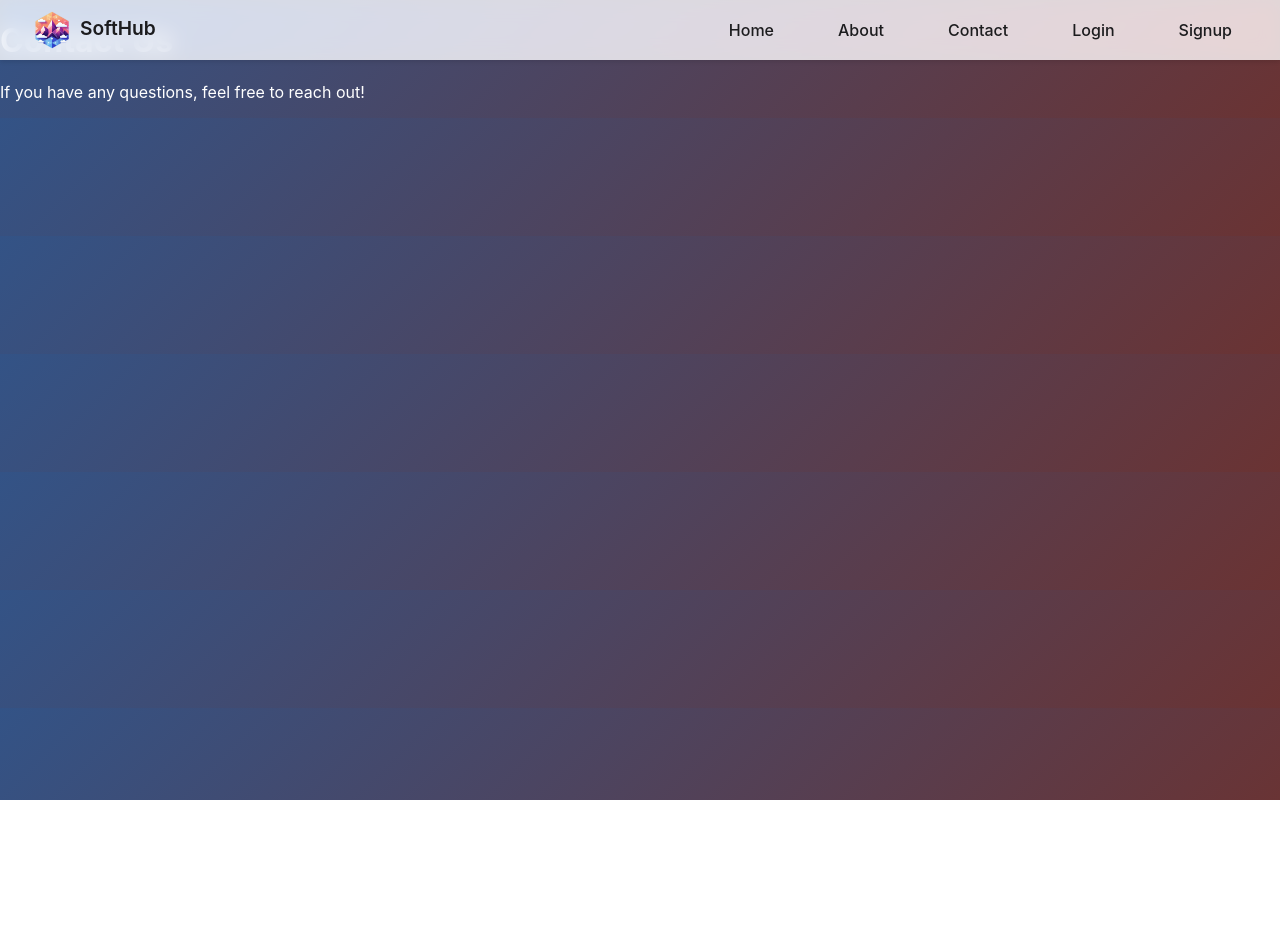
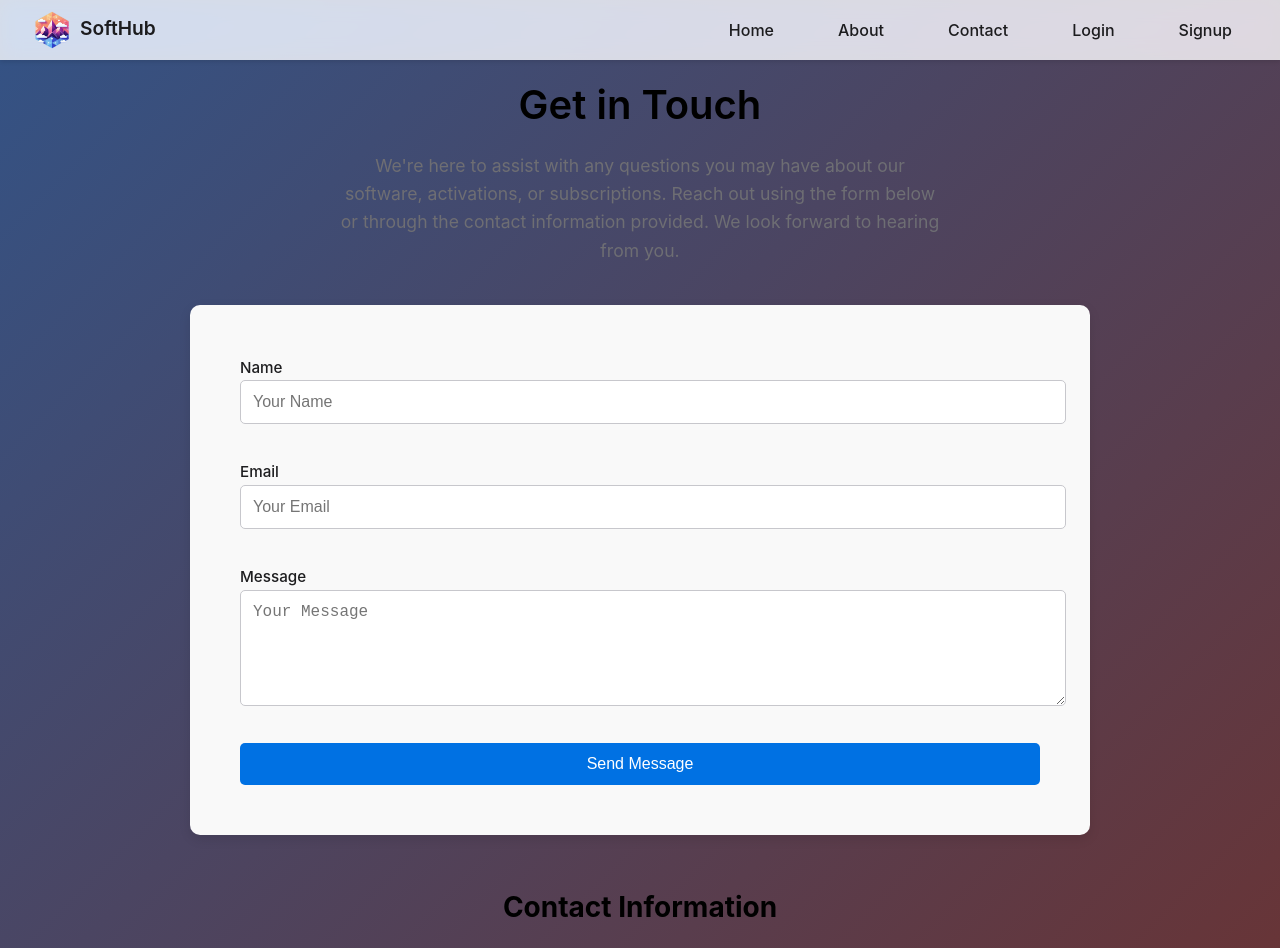
Before and after one commit to BalajiRavindaran/SoftHub, a React (Create React App) app: page /contact in a window 1280 px wide. Shown: the top 948 px of the page. Before the commit the page ends 800 px from the top, so only its background shows below. Built offline with nearby package versions, Linux system fonts and the light colour scheme; what amazon-cognito-identity-js would draw is missing.

Commit message:
Added About + Contact Page

```diff
--- /dev/null
+++ b/src/pages/About.css
@@ -0,0 +1,87 @@
+/* General Styling */
+.about-container {
+    padding: 40px;
+    max-width: 1000px;
+    margin: 0 auto;
+    font-family: 'San Francisco', -apple-system, BlinkMacSystemFont, 'Segoe UI', Roboto, 'Helvetica Neue', Arial, sans-serif;
+    color: #1d1d1f;
+    line-height: 1.6;
+  }
+
+  /* Header Styling */
+  .about-header {
+    text-align: center;
+    margin-bottom: 40px;
+  }
+
+  .about-header h1 {
+    font-size: 2.5rem;
+    font-weight: 600;
+    color: #000;
+    margin-bottom: 15px;
+  }
+
+  .about-header p {
+    font-size: 1.1rem;
+    color: #6e6e73;
+    max-width: 700px;
+    margin: 0 auto;
+  }
+
+  /* Section Styling */
+  .about-section {
+    display: flex;
+    flex-wrap: wrap;
+    gap: 20px;
+    margin-bottom: 40px;
+  }
+
+  .about-content {
+    flex: 1;
+    min-width: 300px;
+    padding: 20px;
+    background-color: #f9f9f9;
+    border-radius: 10px;
+    box-shadow: 0 4px 12px rgba(0, 0, 0, 0.1);
+    transition: box-shadow 0.3s ease-in-out;
+  }
+
+  .about-content:hover {
+    box-shadow: 0 6px 16px rgba(0, 0, 0, 0.15);
+  }
+
+  .about-content h2 {
+    font-size: 1.75rem;
+    margin-bottom: 10px;
+  }
+
+  .about-content p {
+    color: #1d1d1f;
+  }
+
+  .about-content ul {
+    margin: 10px 0 0 20px;
+    padding: 0;
+  }
+
+  .about-content li {
+    margin-bottom: 5px;
+  }
+
+  /* Team Section */
+  .about-team {
+    text-align: center;
+    padding: 20px;
+  }
+
+  .about-team h2 {
+    font-size: 2rem;
+    margin-bottom: 15px;
+  }
+
+  .about-team p {
+    max-width: 700px;
+    margin: 0 auto;
+    font-size: 1.1rem;
+    color: #6e6e73;
+  }
--- a/src/pages/About.js
+++ b/src/pages/About.js
@@ -1,10 +1,40 @@
 import React from 'react';
+import './About.css'; // Updated CSS file
 
 const About = () => {
   return (
-    <div>
-      <h1>About Software Hub</h1>
-      <p>Learn more about our mission to deliver the best software to you.</p>
+    <div className="about-container">
+      <section className="about-header">
+        <h1>About Us</h1>
+        <p>
+          At [Your Company Name], we are dedicated to providing seamless software solutions, activations, and subscriptions all in one place. Our mission is to empower individuals and businesses to access the best software tools with unparalleled convenience.
+        </p>
+      </section>
+
+      <section className="about-section">
+        <div className="about-content">
+          <h2>Our Vision</h2>
+          <p>
+            We envision a world where accessing software is effortless, transparent, and adaptable to the needs of every customer. Our focus on innovation ensures we are always evolving to provide best-in-class solutions.
+          </p>
+        </div>
+        <div className="about-content">
+          <h2>Our Values</h2>
+          <ul>
+            <li><strong>Customer-Centric:</strong> We prioritize customer satisfaction above all.</li>
+            <li><strong>Innovation:</strong> We constantly seek ways to improve and adapt.</li>
+            <li><strong>Integrity:</strong> We believe in ethical practices and transparency.</li>
+          </ul>
+        </div>
+      </section>
+
+      <section className="about-team">
+        <h2>Meet Our Team</h2>
+        <p>
+          Our team comprises industry experts, dedicated to creating a user-friendly experience and providing exceptional support every step of the way.
+        </p>
+        {/* Optional - Insert team cards here if applicable */}
+      </section>
     </div>
   );
 };
--- /dev/null
+++ b/src/pages/Contact.css
@@ -0,0 +1,111 @@
+/* General Styling */
+.contact-container {
+    padding: 40px;
+    max-width: 900px;
+    margin: 0 auto;
+    font-family: 'San Francisco', -apple-system, BlinkMacSystemFont, 'Segoe UI', Roboto, 'Helvetica Neue', Arial, sans-serif;
+    color: #1d1d1f;
+    line-height: 1.6;
+  }
+
+  .contact-header {
+    text-align: center;
+    margin-bottom: 40px;
+  }
+
+  .contact-header h1 {
+    font-size: 2.5rem;
+    margin-bottom: 15px;
+    color: #000;
+    font-weight: 600;
+  }
+
+  .contact-header p {
+    color: #6e6e73;
+    font-size: 1.1rem;
+    max-width: 600px;
+    margin: 0 auto;
+  }
+
+  /* Form Styling */
+  .contact-form form {
+    display: flex;
+    flex-direction: column;
+    background-color: #f9f9f9;
+    padding: 50px;
+    border-radius: 10px;
+    box-shadow: 0 4px 12px rgba(0, 0, 0, 0.1);
+    transition: box-shadow 0.3s ease-in-out;
+  }
+
+  .contact-form form:hover {
+    box-shadow: 0 6px 16px rgba(0, 0, 0, 0.15);
+  }
+
+  .form-group {
+    margin-bottom: 20px;
+  }
+
+  .form-group label {
+    margin-bottom: 8px;
+    font-weight: 500;
+    font-size: 0.95rem;
+  }
+
+  .form-group input,
+  .form-group textarea {
+    width: 100%;
+    padding: 12px;
+    border: 1px solid #c7c7cc;
+    border-radius: 5px;
+    font-size: 1rem;
+    transition: border-color 0.2s;
+  }
+
+  .form-group input:focus,
+  .form-group textarea:focus {
+    border-color: #0071e3;
+    outline: none;
+  }
+
+  .contact-btn {
+    background-color: #0071e3;
+    color: #fff;
+    padding: 12px 20px;
+    border: none;
+    border-radius: 5px;
+    cursor: pointer;
+    font-size: 1rem;
+    transition: background-color 0.3s;
+    margin-top: 10px;
+  }
+
+  .contact-btn:hover {
+    background-color: #005bb5;
+  }
+
+  /* Contact Information */
+  .contact-info {
+    margin-top: 50px;
+    font-size: 0.95rem;
+  }
+
+  .contact-info h2 {
+    font-size: 1.75rem;
+    margin-bottom: 15px;
+    color: #000;
+  }
+
+  .contact-info p {
+    margin: 5px 0;
+  }
+
+  .contact-info a {
+    color: #0071e3;
+    text-decoration: none;
+    transition: color 0.3s;
+  }
+
+  .contact-info a:hover {
+    color: #005bb5;
+  }
--- a/src/pages/Contact.js
+++ b/src/pages/Contact.js
@@ -1,10 +1,43 @@
 import React from 'react';
+import './Contact.css'; // Updated CSS file
 
 const Contact = () => {
   return (
-    <div>
-      <h1>Contact Us</h1>
-      <p>If you have any questions, feel free to reach out!</p>
+    <div className="contact-container">
+      <section className="contact-header">
+        <h1>Get in Touch</h1>
+        <p>
+          We're here to assist with any questions you may have about our software, activations, or subscriptions. Reach out using the form below or through the contact information provided. We look forward to hearing from you.
+        </p>
+      </section>
+
+      <section className="contact-form">
+        <form>
+          <div className="form-group">
+            <label htmlFor="name">Name</label>
+            <input type="text" id="name" name="name" placeholder="Your Name" required />
+          </div>
+
+          <div className="form-group">
+            <label htmlFor="email">Email</label>
+            <input type="email" id="email" name="email" placeholder="Your Email" required />
+          </div>
+
+          <div className="form-group">
+            <label htmlFor="message">Message</label>
+            <textarea id="message" name="message" placeholder="Your Message" rows="5" required></textarea>
+          </div>
+
+          <button type="submit" className="contact-btn">Send Message</button>
+        </form>
+      </section>
+
+      <section className="contact-info">
+        <h2>Contact Information</h2>
+        <p>Email: <a href="mailto:contact@yourwebsite.com">contact@yourwebsite.com</a></p>
+        <p>Phone: +1-123-456-7890</p>
+        <p>Address: 123 Your Street, City, Country</p>
+      </section>
     </div>
   );
 };
--- a/src/pages/SignUp.css
+++ b/src/pages/SignUp.css
@@ -8,7 +8,7 @@
 }
 
 h2 {
-    color: #007bff;
+    color: #ff9500;
     text-align: center;
 }
 
```
